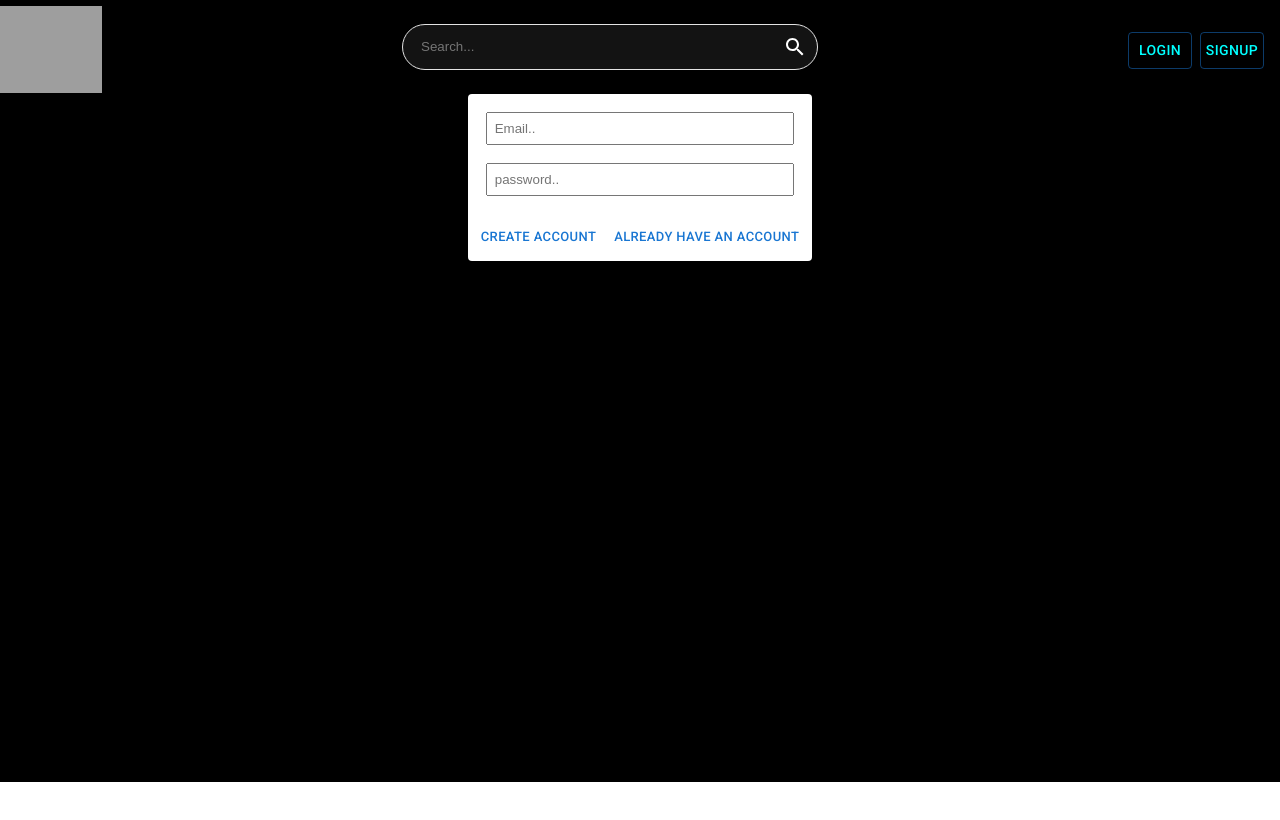
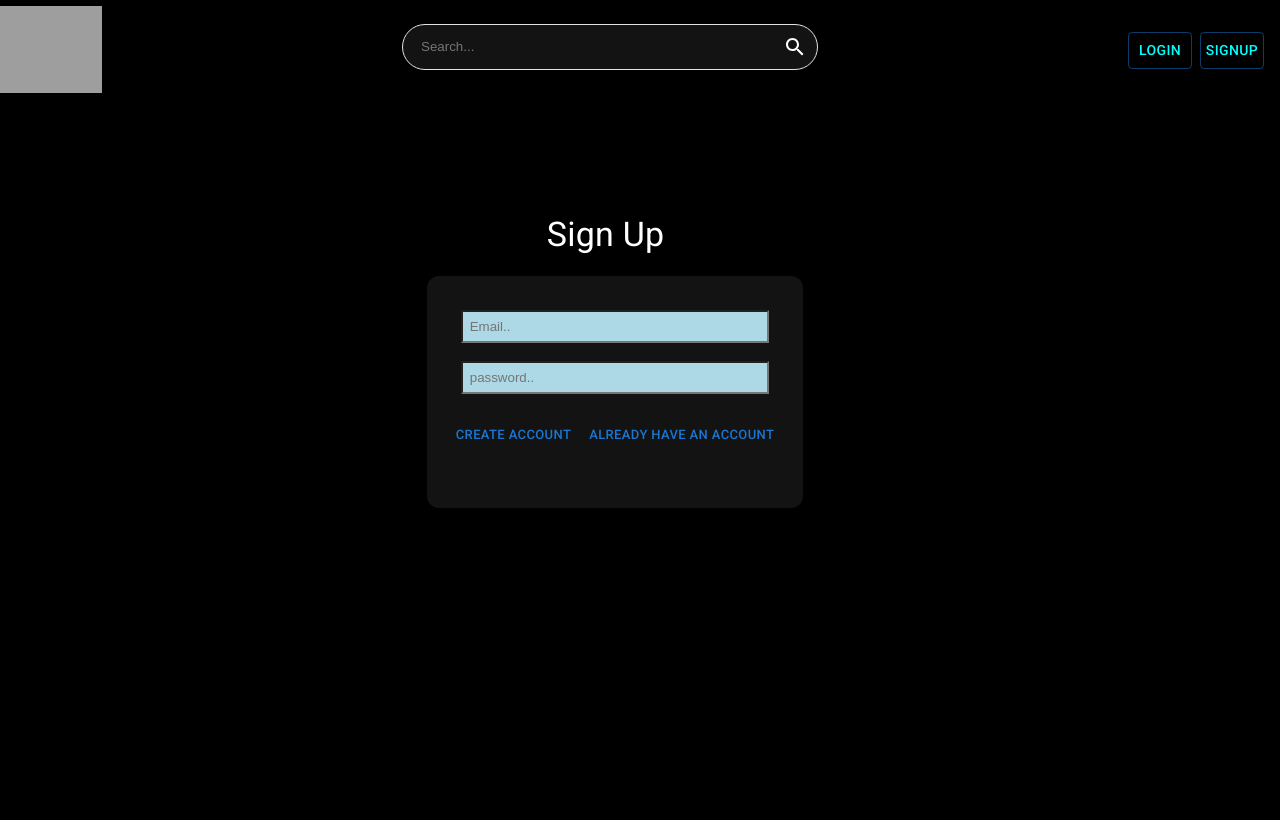
Before and after one commit to rambhardwajj/Streaming_Platform, a React (Create React App) app in the folder FrontEnd/: page /SignUp in a window 1280 px wide. Shown: the top 820 px of the page. Built offline with nearby package versions, Linux system fonts and the light colour scheme; grey boxes are pictures that could not be loaded.

Commit message:
frontend of signup sign in Done

```diff
--- a/FrontEnd/src/components/Login.jsx
+++ b/FrontEnd/src/components/Login.jsx
@@ -3,18 +3,19 @@ import { CardContent,CardActions , Button, CardMedia, Card , Box, Typography } f
 import { CenterFocusStrong } from '@mui/icons-material'
 const Login = () => {
   return (
-	<div style={{ display: 'flex' , justifyContent: 'space-around' , alignItems: 'center'}}>
-		<Box sx={{minWidth: 275 , height: '86vh' }} >
-		<Card sx={{ maxWidth: 445 }}>
+	<div style={{  marginTop: 20, marginRight: 50,   display: 'flex' , justifyContent: 'space-around' , alignItems: 'center'}}>
+		<Box sx={{  minWidth: 275 , height: '86vh' }} >
+		<Typography variant='h4'  style={{ padding: 20, marginLeft: 135, color: 'white'}} > Sign In </Typography>
+		<Card sx={{ borderRadius: 3, backgroundColor: "#131313",  display: 'flex', flexDirection: 'column', padding: 2,  height: 250,  maxWidth: 445 }}>
 			<CardContent>
-				<div style={{ display: 'flex', flexDirection: 'column' , padding : "2px"}} gutterBottom variant="h5" component="div">
-					<input style={{ padding: "7px" }} type="text" placeholder='Email..' /> <br />
-					<input style={{ padding: "7px" }} type="text" placeholder='password..' />
+				<div style={{ paddingTop: 40 , display: 'flex', flexDirection: 'column' }} gutterBottom variant="h5" component="div">
+					<input style={{ backgroundColor: "lightblue",  padding: "7px" }} type="text" placeholder='Email..' /> <br />
+					<input style={{ backgroundColor: "lightblue" ,  padding: "7px" }} type="text" placeholder='password..' />
 				</div>
 			</CardContent>
 			<CardActions>
-				<Button size="small">forgot password</Button>
-				<Button size="small">Learn More</Button>
+				<Button size="small"> forgot password</Button>
+				<Button size="small"> newUser? Create new Account </Button>
 			</CardActions>
    		</Card>
 		</Box>
--- a/FrontEnd/src/components/SignUp.jsx
+++ b/FrontEnd/src/components/SignUp.jsx
@@ -1,20 +1,23 @@
 import React from 'react'
-import { CardContent,CardActions , Button, CardMedia, Card , Box, Typography } from '@mui/material'
+import {  CardContent,CardActions , Button, CardMedia, Card , Box, Typography } from '@mui/material'
+import { blue, lightBlue } from '@mui/material/colors'
+import { Link} from 'react-router-dom'
 
 const SignUp = () => {
   return (
-	<div style={{   display: 'flex' , justifyContent: 'space-around' , alignItems: 'center'}}>
-		<Box sx={{minWidth: 275 , height: '86vh' }} >
-		<Card sx={{ maxWidth: 445 }}>
+	<div style={{  marginTop: 100, marginRight: 50,   display: 'flex' , justifyContent: 'space-around' , alignItems: 'center'}}>
+		<Box sx={{  minWidth: 275 , height: '86vh' }} >
+		<Typography variant='h4'  style={{ padding: 20, marginLeft: 100, color: 'white'}} > Sign Up </Typography>
+		<Card sx={{ borderRadius: 3, backgroundColor: "#131313",  display: 'flex', flexDirection: 'column', padding: 2,  height: 200,  maxWidth: 445 }}>
 			<CardContent>
-				<div style={{ display: 'flex', flexDirection: 'column' , padding : "2px"}} gutterBottom variant="h5" component="div">
-					<input style={{ padding: "7px" }} type="text" placeholder='Email..' /> <br />
-					<input style={{ padding: "7px" }} type="text" placeholder='password..' />
+				<div style={{ paddingTop: 20, display: 'flex', flexDirection: 'column' , padding : "2px"}} gutterBottom variant="h5" component="div">
+					<input style={{ backgroundColor: "lightblue",  padding: "7px" }} type="text" placeholder='Email..' /> <br />
+					<input style={{ backgroundColor: "lightblue" ,  padding: "7px" }} type="text" placeholder='password..' />
 				</div>
 			</CardContent>
 			<CardActions>
 				<Button size="small">Create account</Button>
-				<Button size="small">already have an account</Button>
+				<Link to="/Login"> <Button size="small">already have an account</Button></Link>
 			</CardActions>
    		</Card>
 		</Box>
```
